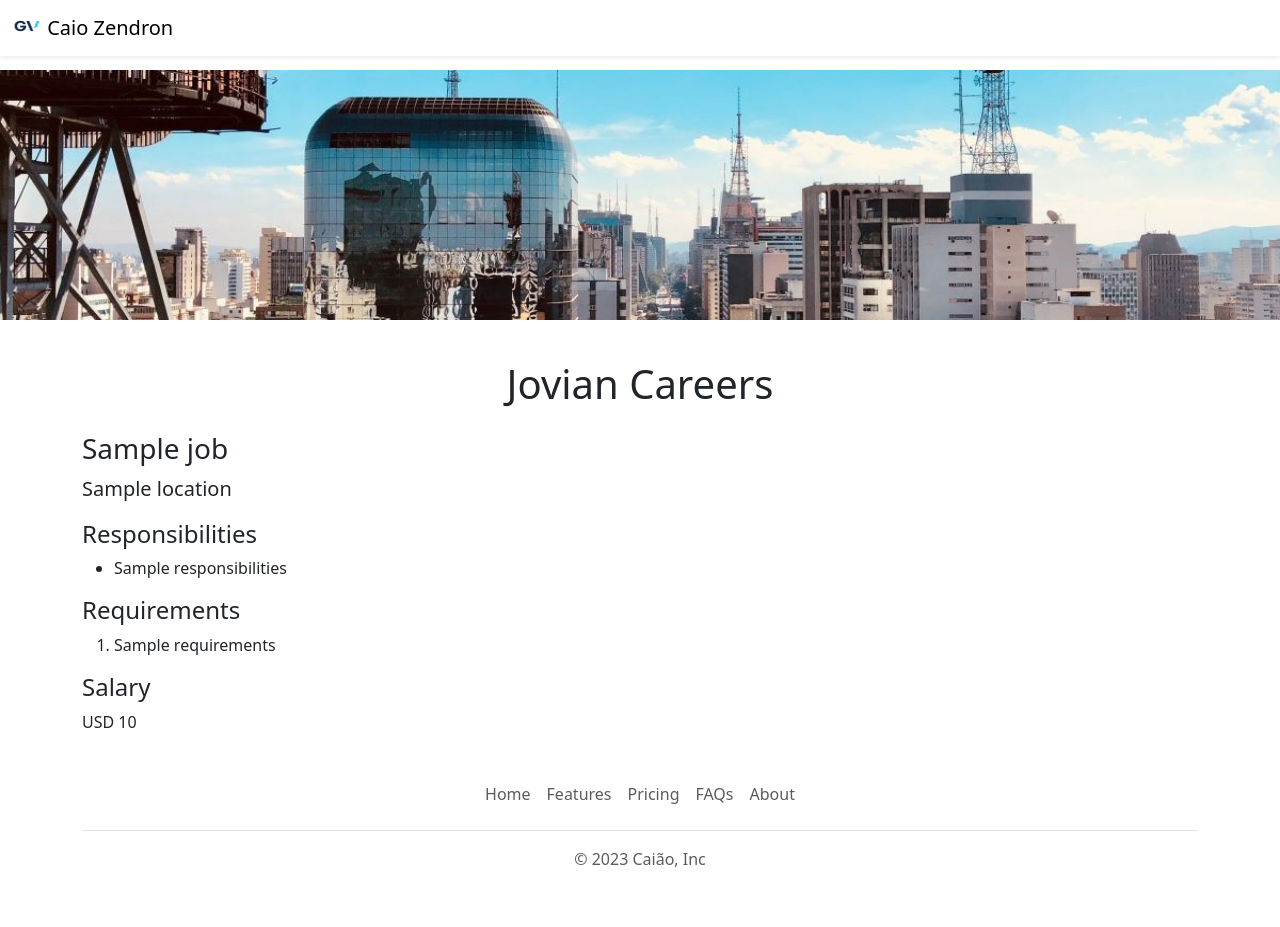
After one commit to czendron/jovian-careers-website-v2, a Flask app: template templates/jobpage.html in a window 1280 px wide. The commit adds this page. Run offline with Flask 3, Linux system fonts and the light colour scheme; the template is opened without the code that fills it: most values are stand-ins (such as "Sample title", 1, 10 or a date in 2020).

Commit message:
dynamic pages for each job

```diff
--- a/app.py
+++ b/app.py
@@ -1,5 +1,5 @@
 from flask import Flask, render_template, jsonify
-from database import load_jobs_from_db
+from database import load_jobs_from_db, load_job_from_db
 import json
 
 app = Flask(__name__)
@@ -9,12 +9,22 @@ def hello_world():
   jobs = load_jobs_from_db()
   return render_template('home.html',
                          jobs=jobs,
-                         company_name='Jovian')
+                         )
 
 @app.route("/api/jobs")
 def list_jobs():
   jobs = load_jobs_from_db()
   return jsonify(jobs)
 
+@app.route("/job/<id>")
+def show_job(id):
+  job = load_job_from_db(id)
+
+  if not job:
+    return "Not Found", 404
+  return render_template('jobpage.html',
+                        job=job)
+
+
 if __name__ == "__main__":
   app.run(host='0.0.0.0', debug=True)
--- /dev/null
+++ b/templates/banner.html
@@ -0,0 +1,8 @@
+<style>
+  #banner {
+    height: 250px;
+    width: 100%;
+    margin-bottom: 16px;
+  }
+</style>
+<img class="img-fluid" id="banner" src="https://jovian-careers-website-1.caiozendron.repl.co/static/sampa2.jpg" >
--- /dev/null
+++ b/templates/bootstrap.html
@@ -0,0 +1,3 @@
+    <meta charset="utf-8">
+    <meta name="viewport" content="width=device-width, initial-scale=1">
+    <link href="https://cdn.jsdelivr.net/npm/bootstrap@5.3.0-alpha1/dist/css/bootstrap.min.css" rel="stylesheet" integrity="sha384-GLhlTQ8iRABdZLl6O3oVMWSktQOp6b7In1Zl3/Jr59b6EGGoI1aFkw7cmDA6j6gD" crossorigin="anonymous">
--- a/templates/jobitem.html
+++ b/templates/jobitem.html
@@ -11,12 +11,9 @@
     <div>
       <b>Salary: </b>{{job['salary']}}
     </div>
-    <div>
-      <b>Responsa: </b>{{job['responsibilities']}}
-    </div>
     {% endif %}
   </div>
   <div class="col-2 padding-right:16px;">
-   <a href="mailto:caio.zendron@gmail.com? subject=Application for {{job['title']}}" type="button" class="btn btn-outline-primary float-right align-middle">Apply</a>
+   <a href="/job/{{job['id']}}" type="button" class="btn btn-outline-primary float-right align-middle">Apply</a>
   </div>
 </div>
--- /dev/null
+++ b/templates/jobpage.html
@@ -0,0 +1,33 @@
+<!DOCTYPE html>
+<html>
+  <head>
+    <title>{{job.title}} - Jovian Careers</title>
+    {% include 'bootstrap.html' %}
+  </head>
+  <body>
+    {% include 'nav.html' %}
+    {% include 'banner.html' %}
+    <div class="container">
+      <h1 class="text-center mt-4 mb-4">
+        Jovian Careers
+      </h1>
+    <h3 class="mb-2">{{job.title}}</h3>
+    <p class="lead mt-0">{{job.location}}</p>
+    <h4>Responsibilities</h4>
+    <ul>
+      {% for line in job.responsibilities.split("\n") %}
+      <li>{{line}}</li>
+      {% endfor %}
+    </ul>
+    <h4>Requirements</h4>
+    <ol>
+      {% for line in job.requirements.split("\n") %}
+        <li>{{line}}</li>
+      {% endfor %}
+    </ol>
+    <h4>Salary</h4>
+    <p>{{job.currency}} {{job.salary}}</p>
+    </div>
+    {% include 'footer.html' %}
+  </body>
+</html>
--- a/templates/nav.html
+++ b/templates/nav.html
@@ -1,6 +1,6 @@
 <nav class="navbar shadow-sm fixed-top bg-white">
   <div class="container-fluid">
-    <a class="navbar-brand" href="#">
+    <a class="navbar-brand" href="/">
       <img src="/static/gva.png" alt="Logo" width="30" height="24" class="d-inline-block align-text-top">
       Caio Zendron
     </a>
```
Also changed, not shown: database.py (+12 -0 lines), templates/home.html (+3 -12 lines).
